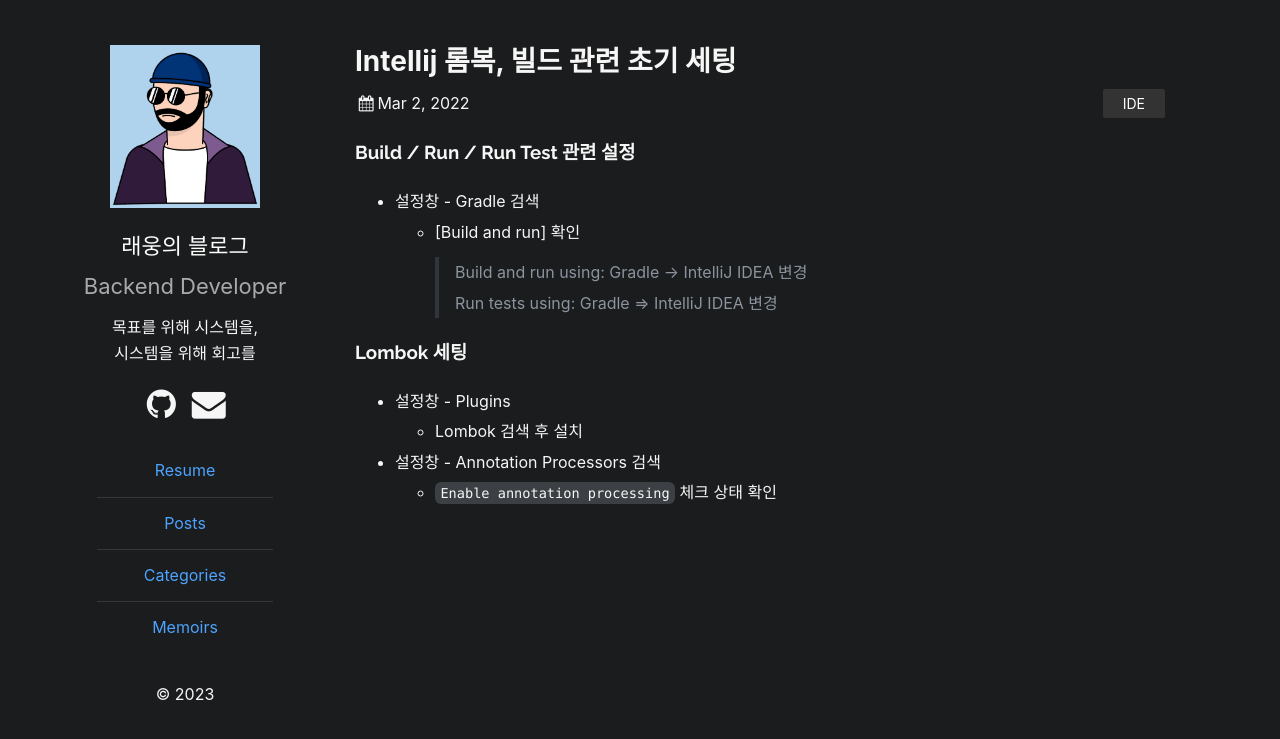
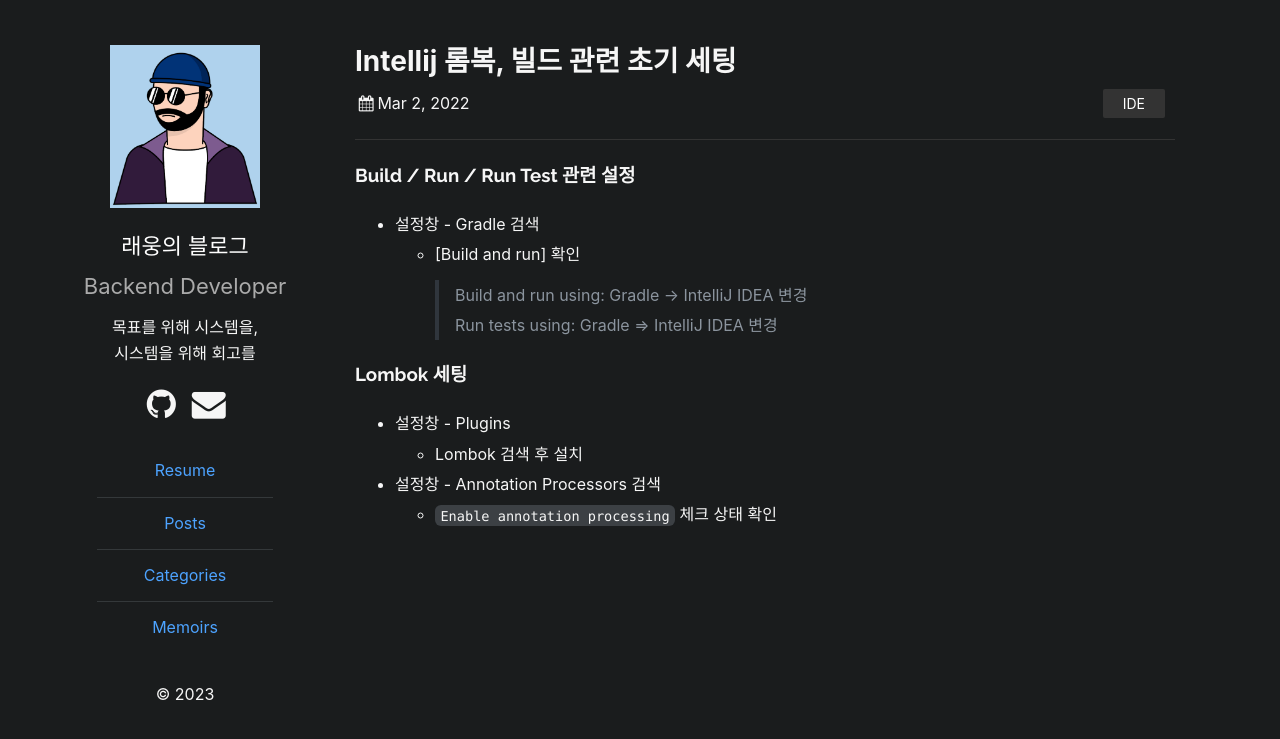
Before and after one commit to wlroh/wlroh.github.io, a Jekyll site: the page built from _posts/2022-03-02-ide-intellij-initial-setting.md, in a window 1280 px wide. Shown: the top 739 px of the page. Built offline with Jekyll 4.4.1, drawn with Linux system fonts in a browser that asks for light colours.

Commit message:
style: 포스팅 title과 본문내용 구분자 추가

```diff
--- a/_layouts/post.html
+++ b/_layouts/post.html
@@ -19,6 +19,7 @@
     </ul>
     {%- endif -%}
   </div>
+  <hr class="post-separation"/>
   <div class="post">{{ content }}</div>
   {%- if site.plainwhite.disqus_shortname -%}
   <div id="disqus_thread" style="margin-top: 25px"></div>
```
